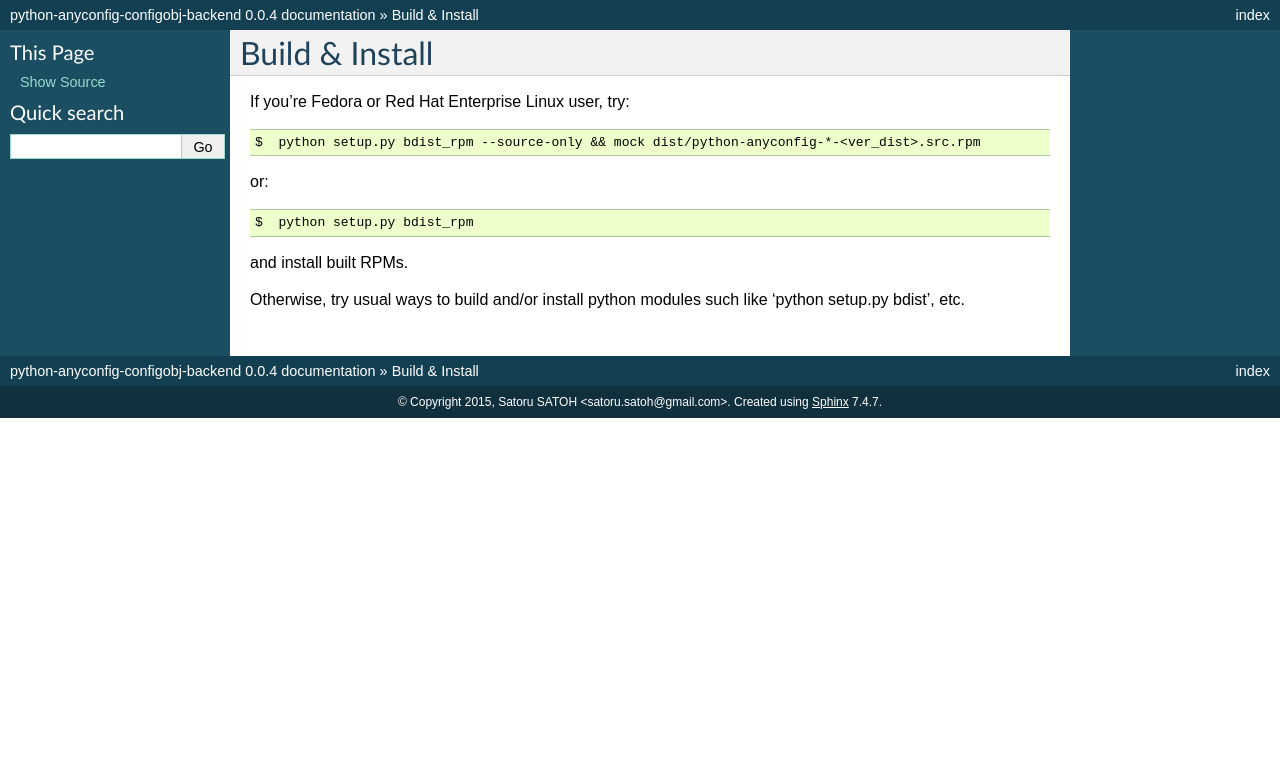
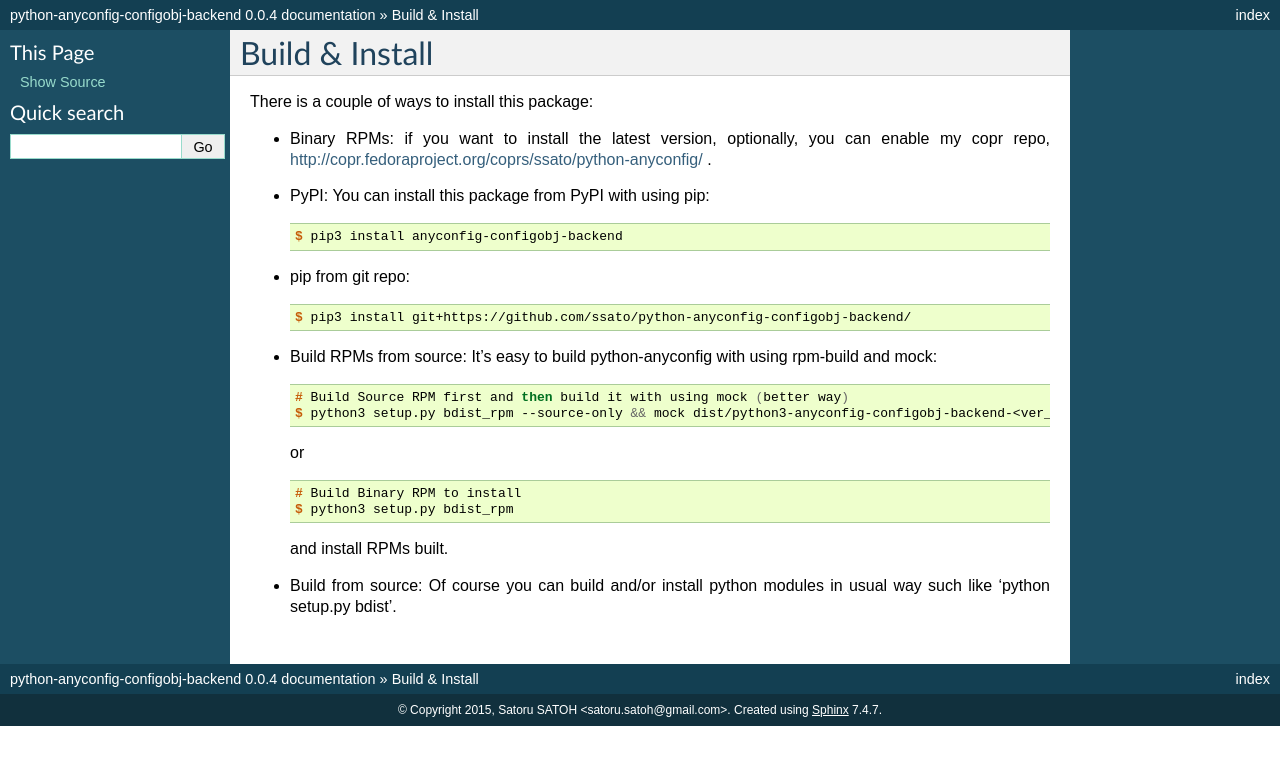
Before and after one commit to ssato/python-anyconfig-configobj-backend, a Sphinx documentation site: the page built from docs/build_install.rst, in a window 1280 px wide. Shown: the top 765 px of the page. Built offline with Sphinx 7.4.7, drawn with Linux system fonts in a browser that asks for light colours.

Commit message:
fix: apply updates in README.rst (generated) backed to docs/build_install.rst (src)

```diff
--- a/docs/build_install.rst
+++ b/docs/build_install.rst
@@ -2,17 +2,38 @@
 Build & Install
 ================
 
-If you're Fedora or Red Hat Enterprise Linux user, try::
+There is a couple of ways to install this package:
 
-  $  python setup.py bdist_rpm --source-only && mock dist/python-anyconfig-*-<ver_dist>.src.rpm
+- Binary RPMs: if you want to install the latest version, optionally, you can enable my copr repo, http://copr.fedoraproject.org/coprs/ssato/python-anyconfig/ .
 
-or::
+- PyPI: You can install this package from PyPI with using pip:
 
-  $  python setup.py bdist_rpm
+  .. code-block:: console
 
-and install built RPMs.
+    $ pip3 install anyconfig-configobj-backend
 
-Otherwise, try usual ways to build and/or install python modules such like
-'python setup.py bdist', etc.
+- pip from git repo:
+
+  .. code-block:: console
+
+     $ pip3 install git+https://github.com/ssato/python-anyconfig-configobj-backend/
+
+- Build RPMs from source: It's easy to build python-anyconfig with using rpm-build and mock:
+
+  .. code-block:: console
+
+    # Build Source RPM first and then build it with using mock (better way)
+    $ python3 setup.py bdist_rpm --source-only && mock dist/python3-anyconfig-configobj-backend-<ver_dist>.src.rpm
+
+  or
+
+  .. code-block:: console
+
+    # Build Binary RPM to install
+    $ python3 setup.py bdist_rpm
+
+  and install RPMs built.
+
+- Build from source: Of course you can build and/or install python modules in usual way such like 'python setup.py bdist'.
 
 .. vim:sw=2:ts=2:et:
```
